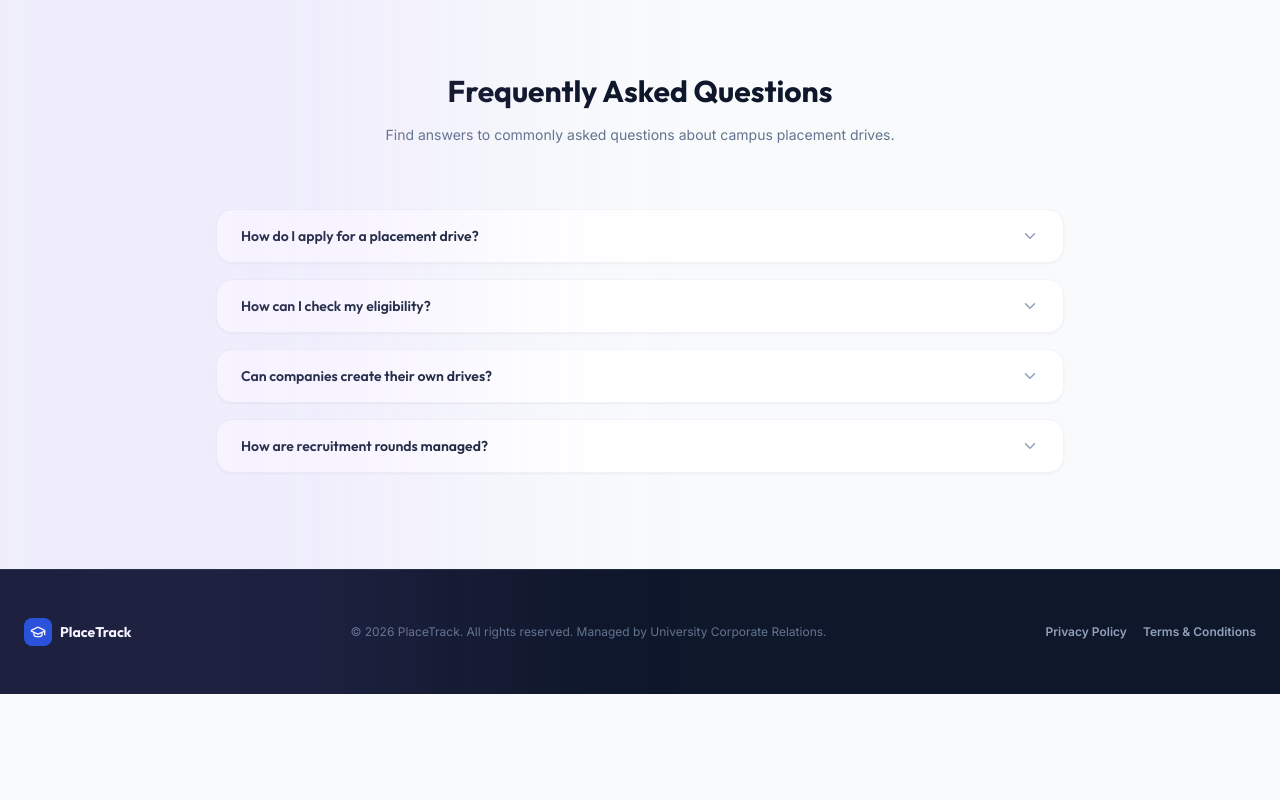
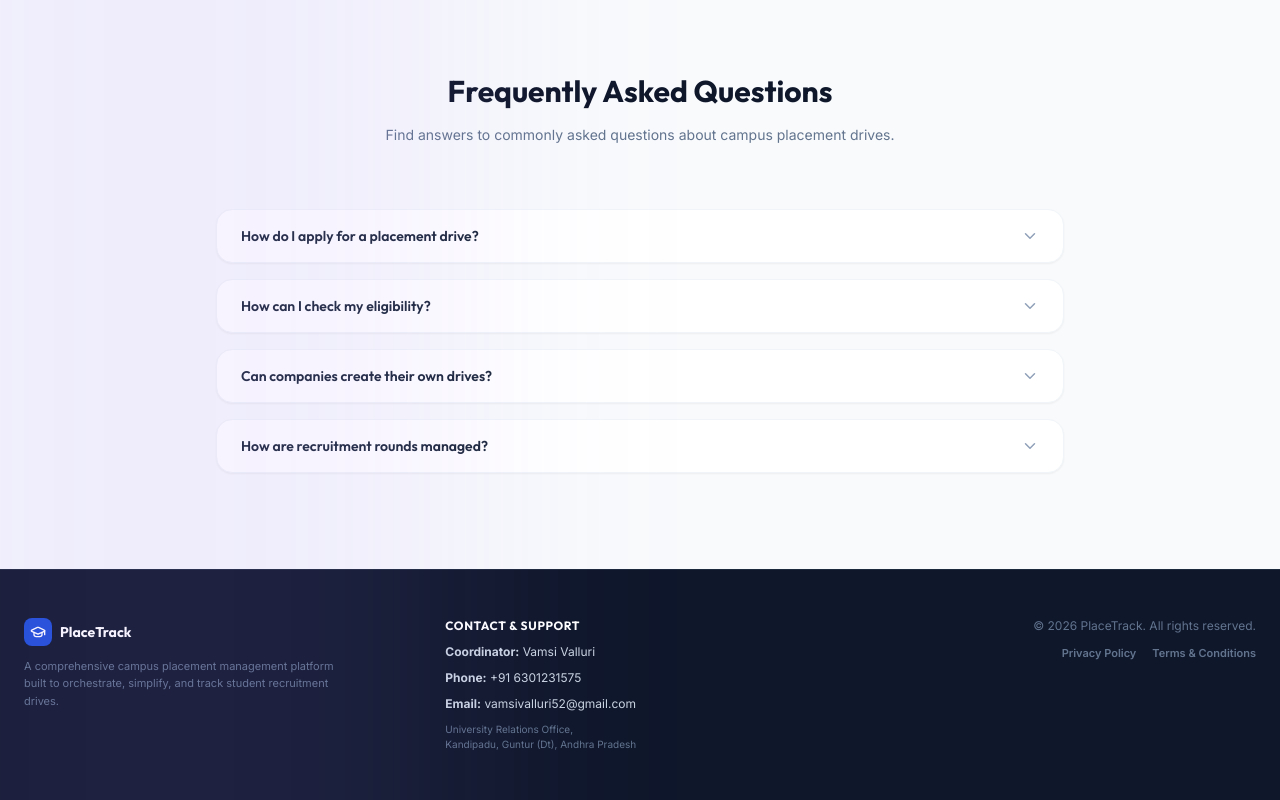
Before and after one commit to vamsivalluri-19/pms, a React (Vite) app in the folder frontend/: page / in a window 1280 px wide. Shown: the part 2996-3796 px from the top of the page. Before the commit the page ends 3690 px from the top, so only its background shows below. Built offline with nearby package versions, Linux system fonts and the light colour scheme; no server answers.

Commit message:
feat: add profile picture uploads, home page footer contact details, and topbar settings icon crash fix

```diff
--- a/frontend/src/components/Topbar.jsx
+++ b/frontend/src/components/Topbar.jsx
@@ -1,7 +1,7 @@
 import React, { useContext, useState } from 'react';
 import { AuthContext } from '../context/AuthContext.jsx';
 import { NotificationContext } from '../context/NotificationContext.jsx';
-import { Bell, Menu, User, Check, Trash2, Calendar, Award, Sun, Moon } from 'lucide-react';
+import { Bell, Menu, User, Check, Trash2, Calendar, Award, Sun, Moon, Settings } from 'lucide-react';
 import { Link } from 'react-router-dom';
 
 const Topbar = ({ toggleSidebar }) => {
--- a/frontend/src/pages/Home.jsx
+++ b/frontend/src/pages/Home.jsx
@@ -351,18 +351,40 @@ const Home = () => {
       </section>
 
       {/* Footer Section */}
-      <footer className="bg-slate-900 text-slate-400 py-12 border-t border-slate-800">
-        <div className="max-w-7xl mx-auto px-6 flex flex-col sm:flex-row items-center justify-between gap-6">
-          <div className="flex items-center gap-2">
-            <div className="p-1.5 rounded-lg bg-primary-600 text-white">
-              <GraduationCap size={16} />
+      <footer className="bg-slate-900 text-slate-400 py-12 border-t border-slate-800 text-xs">
+        <div className="max-w-7xl mx-auto px-6 grid grid-cols-1 md:grid-cols-3 gap-8 items-start text-left">
+          {/* Logo Column */}
+          <div className="flex flex-col gap-3">
+            <div className="flex items-center gap-2 text-white">
+              <div className="p-1.5 rounded-lg bg-primary-600">
+                <GraduationCap size={16} />
+              </div>
+              <span className="font-bold font-display text-sm">PlaceTrack</span>
             </div>
-            <span className="font-bold text-white font-display text-sm">PlaceTrack</span>
+            <p className="text-slate-500 text-[11px] leading-relaxed max-w-xs">
+              A comprehensive campus placement management platform built to orchestrate, simplify, and track student recruitment drives.
+            </p>
           </div>
-          <p className="text-xs text-slate-500">© 2026 PlaceTrack. All rights reserved. Managed by University Corporate Relations.</p>
-          <div className="flex gap-4 text-xs font-semibold">
-            <span className="hover:text-white cursor-pointer">Privacy Policy</span>
-            <span className="hover:text-white cursor-pointer">Terms & Conditions</span>
+
+          {/* Contact Details Column */}
+          <div className="flex flex-col gap-2.5">
+            <span className="text-white font-bold font-display text-xs uppercase tracking-wider">Contact & Support</span>
+            <p className="text-slate-300"><strong>Coordinator:</strong> Vamsi Valluri</p>
+            <p className="text-slate-300"><strong>Phone:</strong> +91 6301231575</p>
+            <p className="text-slate-300"><strong>Email:</strong> <a href="mailto:vamsivalluri52@gmail.com" className="text-primary-400 hover:underline">vamsivalluri52@gmail.com</a></p>
+            <p className="text-slate-500 text-[10px] leading-normal">
+              University Relations Office,<br />
+              Kandipadu, Guntur (Dt), Andhra Pradesh
+            </p>
+          </div>
+
+          {/* Copyright & Links Column */}
+          <div className="flex flex-col md:items-end gap-3 text-slate-500">
+            <p>© 2026 PlaceTrack. All rights reserved.</p>
+            <div className="flex gap-4 font-semibold text-[11px]">
+              <span className="hover:text-white cursor-pointer">Privacy Policy</span>
+              <span className="hover:text-white cursor-pointer">Terms & Conditions</span>
+            </div>
           </div>
         </div>
       </footer>
--- a/frontend/src/pages/Student/Profile.jsx
+++ b/frontend/src/pages/Student/Profile.jsx
@@ -228,6 +228,30 @@ const StudentProfile = () => {
     }
   };
 
+  const handlePhotoUpload = async (e) => {
+    const file = e.target.files[0];
+    if (!file) return;
+
+    setLoading(true);
+    setAlert(null);
+    const formData = new FormData();
+    formData.append('photo', file);
+
+    try {
+      const { data } = await api.post('/students/photo', formData, {
+        headers: { 'Content-Type': 'multipart/form-data' }
+      });
+      if (data.success) {
+        setProfile((prev) => ({ ...prev, photo: data.photo }));
+        setAlert({ type: 'success', msg: 'Profile picture updated successfully.' });
+      }
+    } catch (err) {
+      setAlert({ type: 'danger', msg: err.response?.data?.message || 'Failed to upload photo.' });
+    } finally {
+      setLoading(false);
+    }
+  };
+
   const handleResumeUpload = async (e) => {
     e.preventDefault();
     if (!resumeFile) return;
@@ -327,6 +351,37 @@ const StudentProfile = () => {
             {activeTab === 'personal' && (
               <div className="flex flex-col gap-5 animate-page-enter">
                 <h3 className="text-sm font-bold text-slate-800 font-display mb-2">Personal Information</h3>
+
+                {/* Profile Photo Upload Segment */}
+                <div className="flex flex-col sm:flex-row items-center gap-6 pb-6 border-b border-slate-100 mb-2">
+                  <div className="h-20 w-20 rounded-2xl bg-gradient-to-tr from-primary-500 to-indigo-600 text-white font-black text-2xl flex items-center justify-center shadow-lg font-display relative overflow-hidden shrink-0">
+                    {profile?.photo ? (
+                      <img src={profile.photo.startsWith('http') ? profile.photo : `${api.defaults.baseURL.replace('/api', '')}${profile.photo}`} alt="Avatar" className="h-full w-full object-cover" />
+                    ) : (
+                      name ? name.split(' ').map(n => n[0]).join('').slice(0, 2).toUpperCase() : 'PT'
+                    )}
+                  </div>
+                  <div className="flex-1 flex flex-col gap-2 text-center sm:text-left">
+                    <span className="font-bold text-slate-700">Profile Display Image</span>
+                    <p className="text-[10px] text-slate-400">Supports PNG, JPG, or JPEG format (max 5MB).</p>
+                    <div className="flex items-center gap-3 mt-1 justify-center sm:justify-start">
+                      <input
+                        type="file"
+                        id="avatar-upload"
+                        accept="image/*"
+                        className="hidden"
+                        onChange={handlePhotoUpload}
+                      />
+                      <label
+                        htmlFor="avatar-upload"
+                        className="px-4 py-2 border border-slate-200 rounded-xl font-bold hover:bg-slate-50 cursor-pointer active:scale-95 transition-all text-[11px] text-slate-600 shadow-sm"
+                      >
+                        Choose Photo
+                      </label>
+                    </div>
+                  </div>
+                </div>
+
                 <div className="grid grid-cols-1 sm:grid-cols-2 gap-4">
                   <Input label="Full Name" value={name} onChange={(e) => setName(e.target.value)} required />
                   <Input label="Phone Number" value={phone} onChange={(e) => setPhone(e.target.value)} />
```
Also changed, not shown: 2 other files (tests, documents, lock files or other folders).
